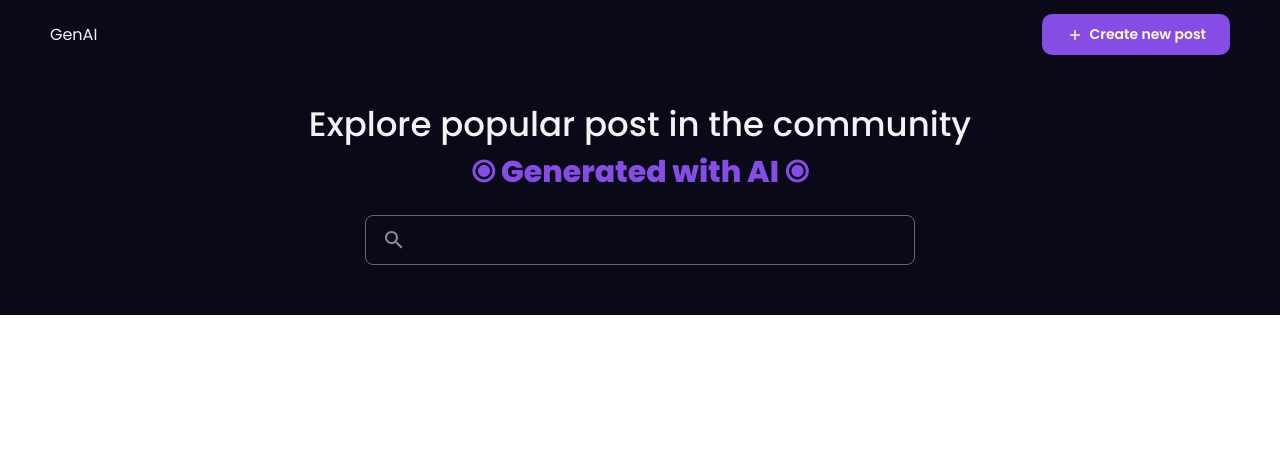
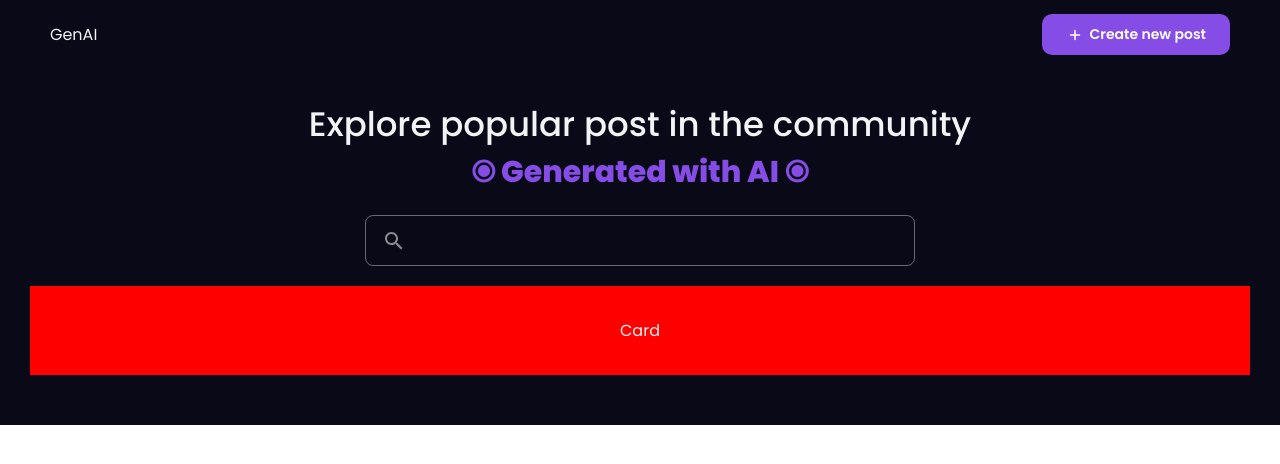
Before and after one commit to AakashRam70/AI_Image_Generator_Project, a React (Create React App) app in the folder client/: page / in a window 1280 px wide. Shown: the top 464 px of the page. Built offline with nearby package versions, Linux system fonts and the light colour scheme.

Commit message:
modifying button.jsx & SearchBar.jsx and Home.jsx

```diff
--- a/client/src/components/SearchBar.jsx
+++ b/client/src/components/SearchBar.jsx
@@ -23,6 +23,7 @@ const SearchBar = () => {
                 outline: "none",
                 width: "100%",
                 color: "inherit",
+                fontSize:"16px",
                 background: "transparent"
             }} />
         </SearchBarContainer>
--- a/client/src/components/button.js
+++ b/client/src/components/button.js
@@ -21,7 +21,7 @@ padding:8px 12px;
 }
 
 ${({ type, theme }) => type === "secondary" ? `
-background:${theme.secondary};:`
+background:${theme.secondary};`
         : `background:${theme.primary};`}
     ${({ isDisanled }) => isDisanled && `opacity:0.4;
     cursor:not-allowed;`}
--- a/client/src/pages/Home.jsx
+++ b/client/src/pages/Home.jsx
@@ -32,6 +32,32 @@ const Span = styled.div`
  font-size:30px;
     font-weight:800;
     color:${({ theme }) => theme.primary};
+     @media (max-width:600px){
+        font-size:20px;
+    }
+`;
+
+const Wrapper = styled.div`
+width:100%;
+max-widtgh:1400px;
+padding:32px 0px;
+display:flex;
+justify-content:center;
+background:red;
+`;
+
+const CardWrapper = styled.div`
+display:grid;
+gap:20px;
+@media (max-width:1200px){
+    grid-template-columns:repeat(4, 1fr);
+}
+@media (min-width:640px) and (max-width:1199px){
+    grid-template-columns:repeat(3, 1fr);
+}
+@media (max-width:689px){
+    grid-template-columns:repeat(2, 1fr);
+}
 `;
 
 const Home = () => {
@@ -41,7 +67,12 @@ const Home = () => {
                 Explore popular post in the community
                 <Span>⦿ Generated with AI ⦿</Span>
             </Headline>
-            <SearchBar/>
+            <SearchBar />
+            <Wrapper>
+                <CardWrapper>
+                    <div>Card</div>
+                </CardWrapper>
+            </Wrapper>
         </Container>
     )
 }
```
